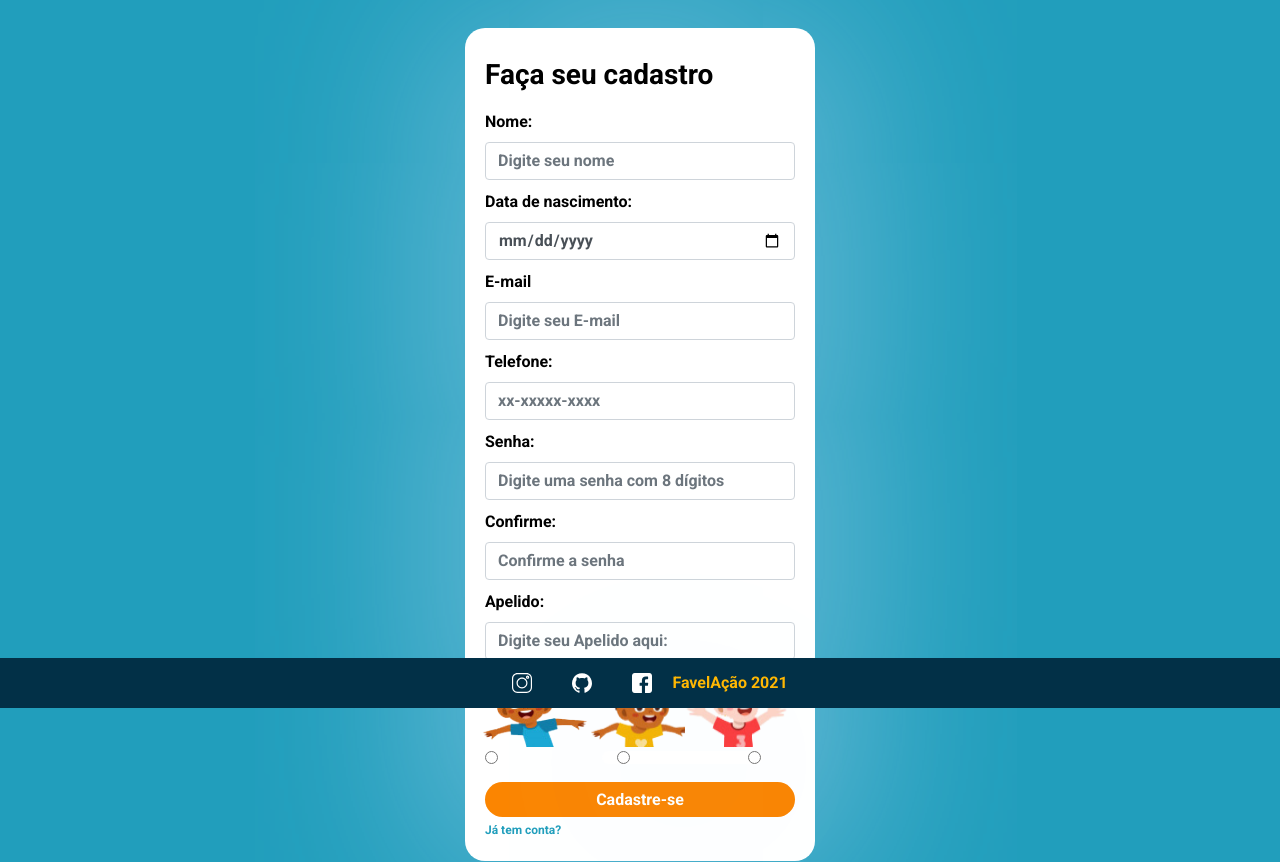
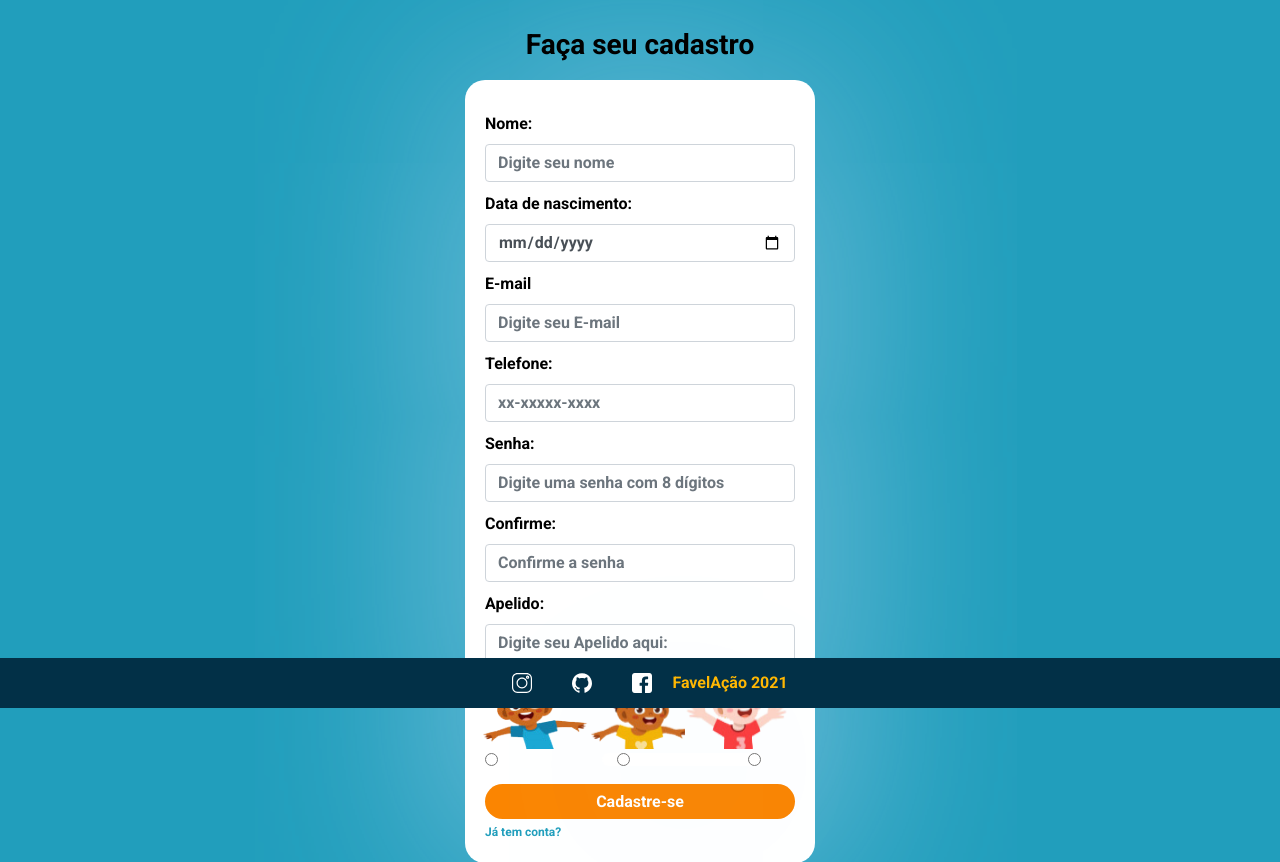
Before and after one commit to Squad2MeioAmbiente/favelacao, a PHP site: page /frontend/cadastro.php in a window 1280 px wide. Shown: the part 92-954 px from the top of the page. Run offline with PHP 8.4, Linux system fonts and the light colour scheme.

Commit message:
Favelação 17-02

```diff
--- a/favelacao/frontend/cadastro.php
+++ b/favelacao/frontend/cadastro.php
@@ -25,13 +25,13 @@
         ?>
       </header>
     <main>
-        <div>
+        <div class="container-fluid text-center pb-2 titulo">
           <!-- I'm an element that is block-like with my siblings and we're centered in a row. -->
+          <h3>Faça seu cadastro</h3>
 
         </div>
 
         <div class="card-body">
-            <h3>Faça seu cadastro</h3>
           <form action="../backend/api/user/create.php" method="POST">
             <!-- <h3>Faça seu cadastro</h3> -->
 
```
